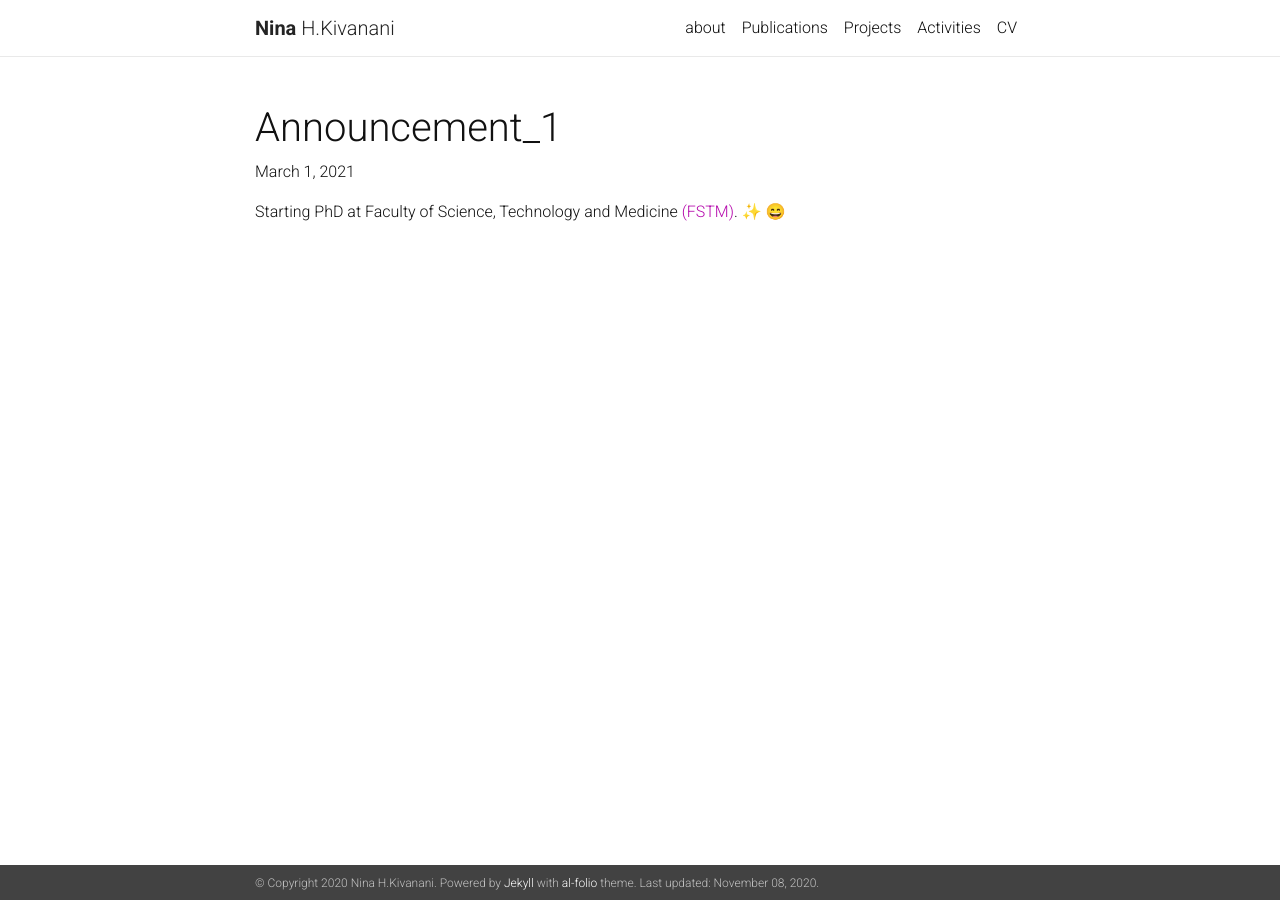
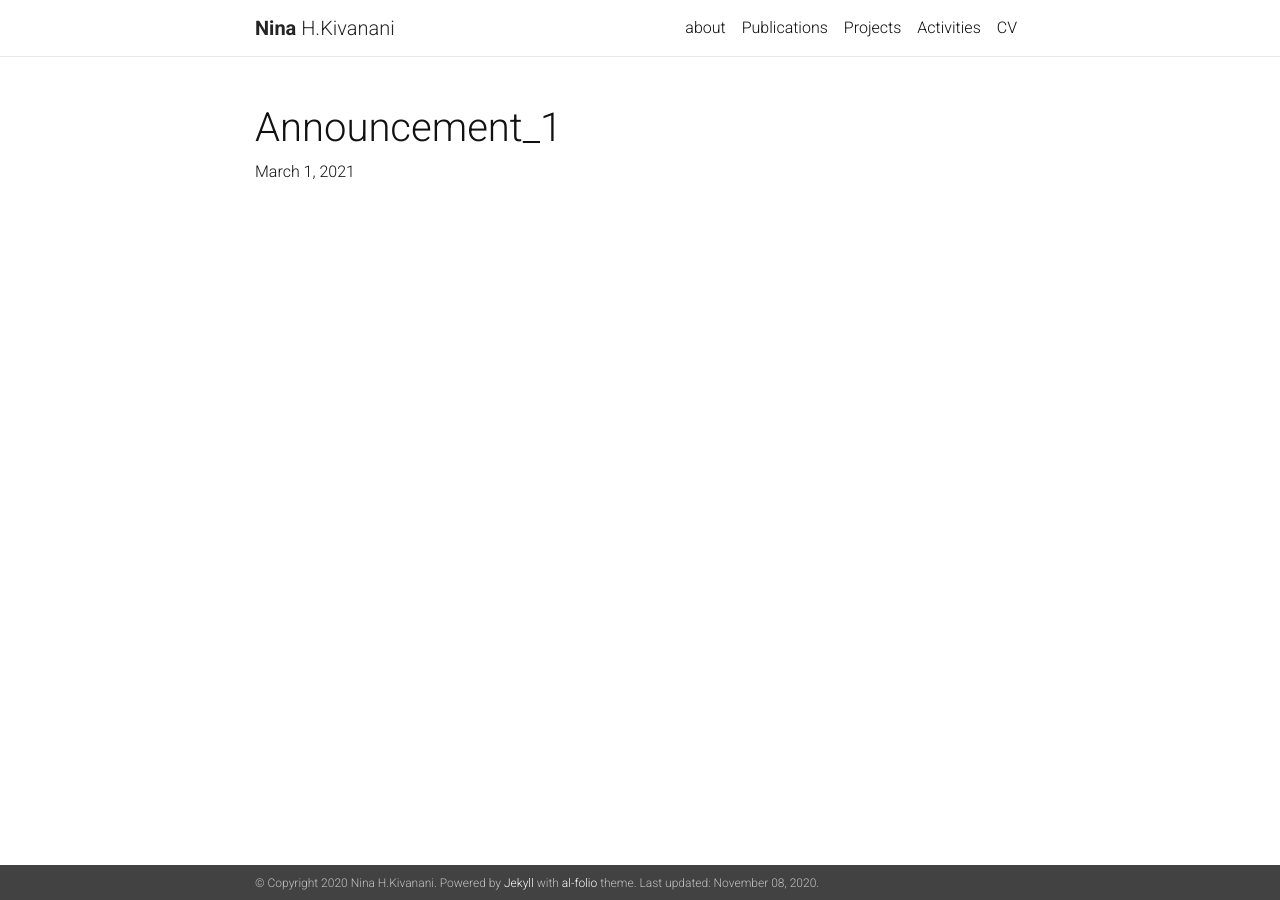
Before and after one commit to NinaHK/NinaHK.github.io, a Jekyll site: the page built from _news/announcement_1.md, in a window 1280 px wide. Built offline with Jekyll 4.4.1, drawn with Linux system fonts in a browser that asks for light colours; nearby versions of some CDN libraries; emoji names are drawn with the system emoji font; a style sheet for code colours, icons or effects is not loaded.

Commit message:
Update announcement_1.md

```diff
--- a/_news/announcement_1.md
+++ b/_news/announcement_1.md
@@ -4,4 +4,5 @@
 inline: true
 ---
 
-Starting PhD at Faculty of Science, Technology and Medicine [(FSTM)](https://wwwen.uni.lu/fstm){:target="\_blank"}. :sparkles: :smile:
+<!---Starting PhD at Faculty of Science, Technology and Medicine [(FSTM)](https://wwwen.uni.lu/fstm){:target="\_blank"}. :sparkles: :smile:
+--->
```
